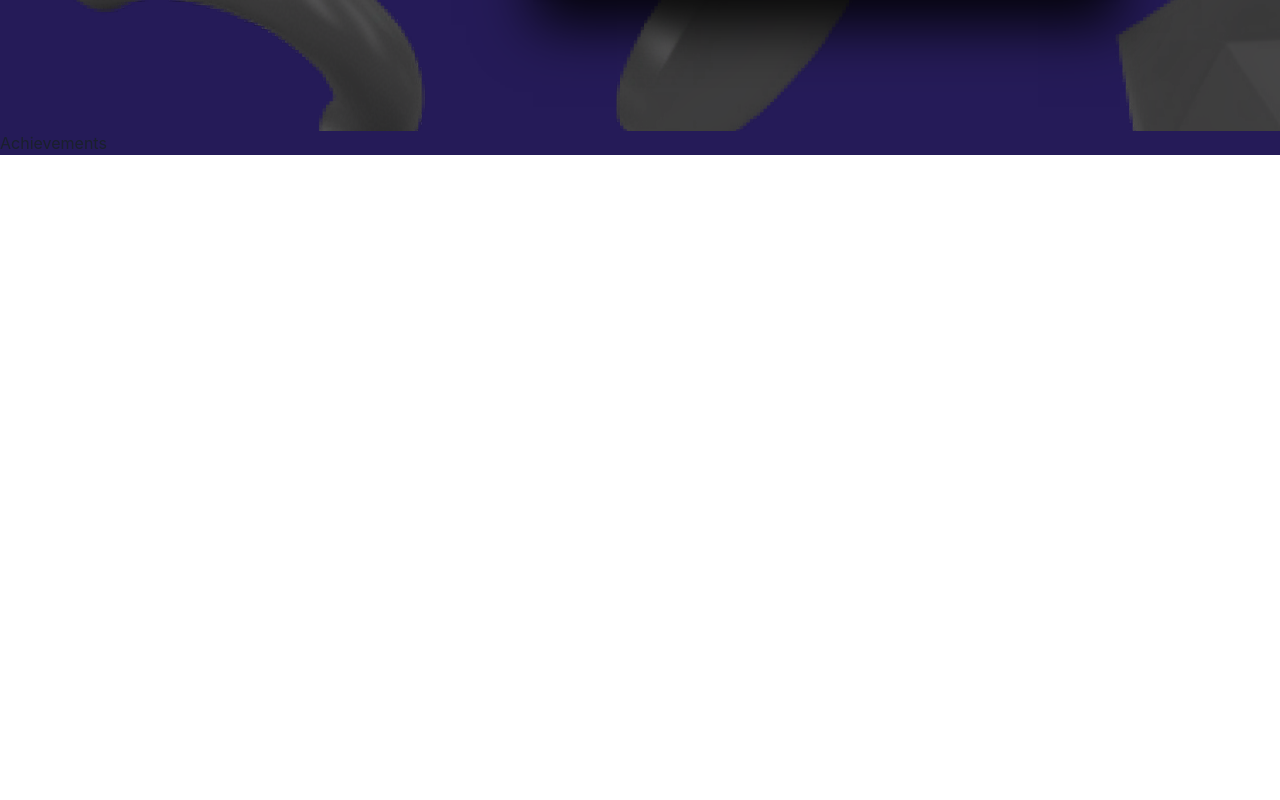
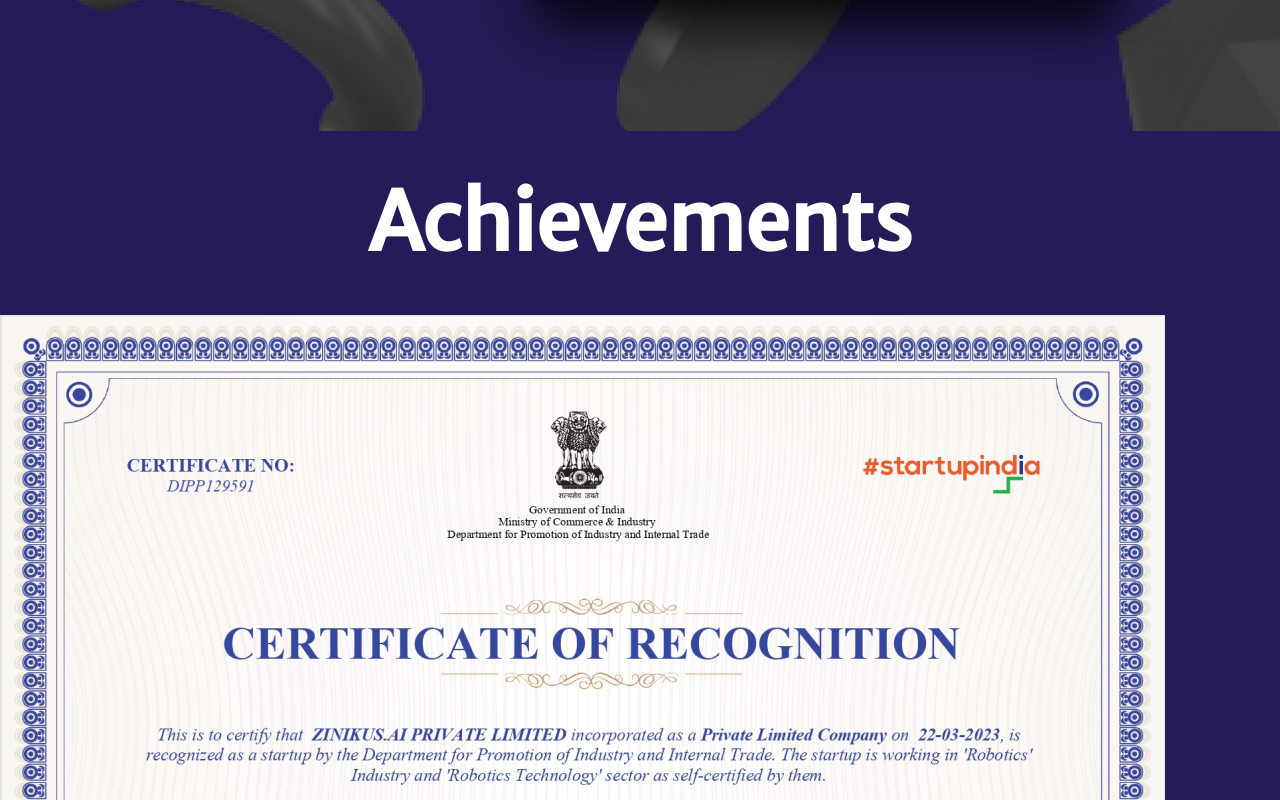
Before and after one commit to UjjwalPasahan/ZINIKUSWEB, a React (Create React App) app in the folder client/: page / in a window 1280 px wide. Shown: the part 2280-3080 px from the top of the page. Before the commit the page ends 2435 px from the top, so only its background shows below. Built offline with nearby package versions, Linux system fonts and the light colour scheme.

Commit message:
corrected the achievements section

```diff
--- a/client/src/components/Achievements.jsx
+++ b/client/src/components/Achievements.jsx
@@ -2,7 +2,7 @@ import React from 'react'
 import '../styles/Achievements.css'
 const Achievements = () => {
   return (
-    <div>
+    <div className='Achieve'>
         <h2>Achievements</h2>
         <div className='achieveImage'></div>
     </div>
--- a/client/src/styles/Achievements.css
+++ b/client/src/styles/Achievements.css
@@ -1,3 +1,15 @@
 .achieveImage{
     background-image: url('../assets/homepage/DIPP.png');
+    height: 1000px;
+    background-repeat: no-repeat;
+    text-align: center;
+
 }
+.Achieve h2{
+    text-align: center;
+    font-size: 5rem;
+    font-weight: 800;
+    color: white !important;
+    font-family: 'Merriweather Sans', sans-serif;
+    padding: 2rem 0 2rem 0;
+}
```
